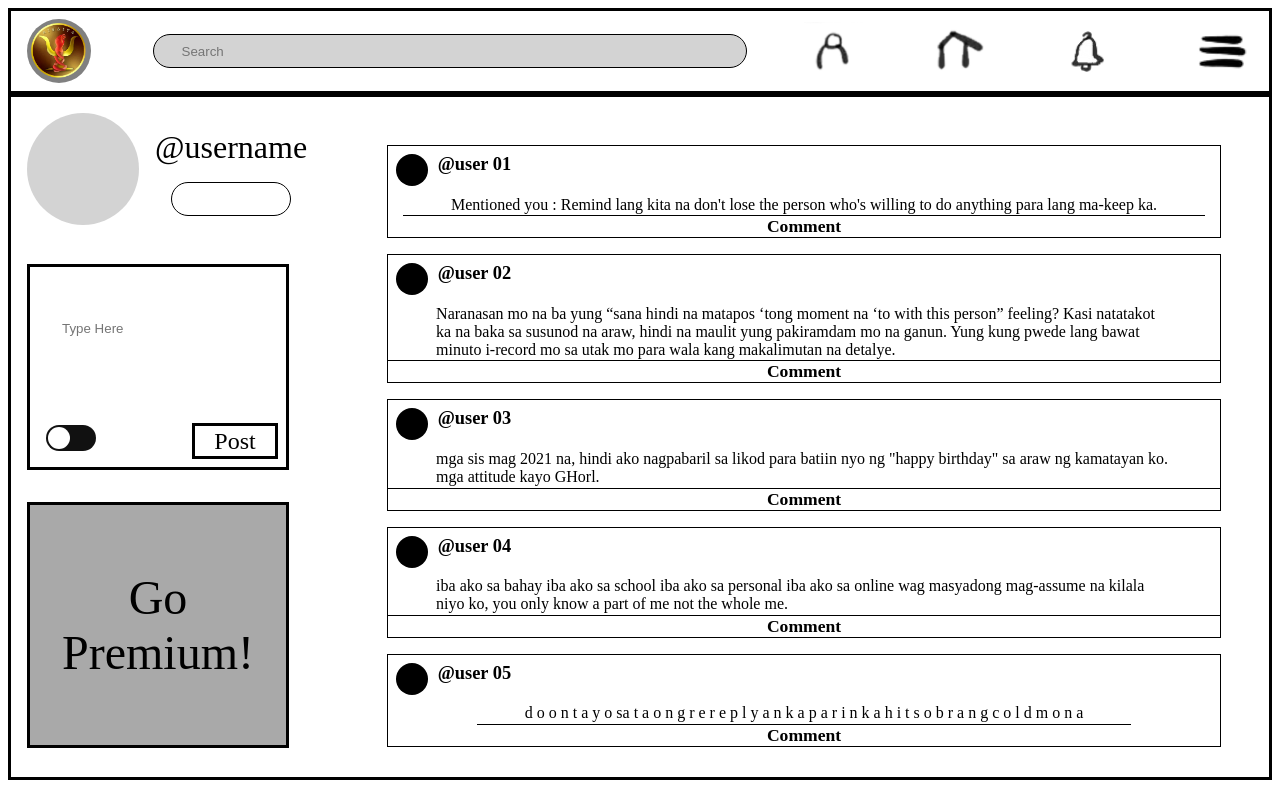
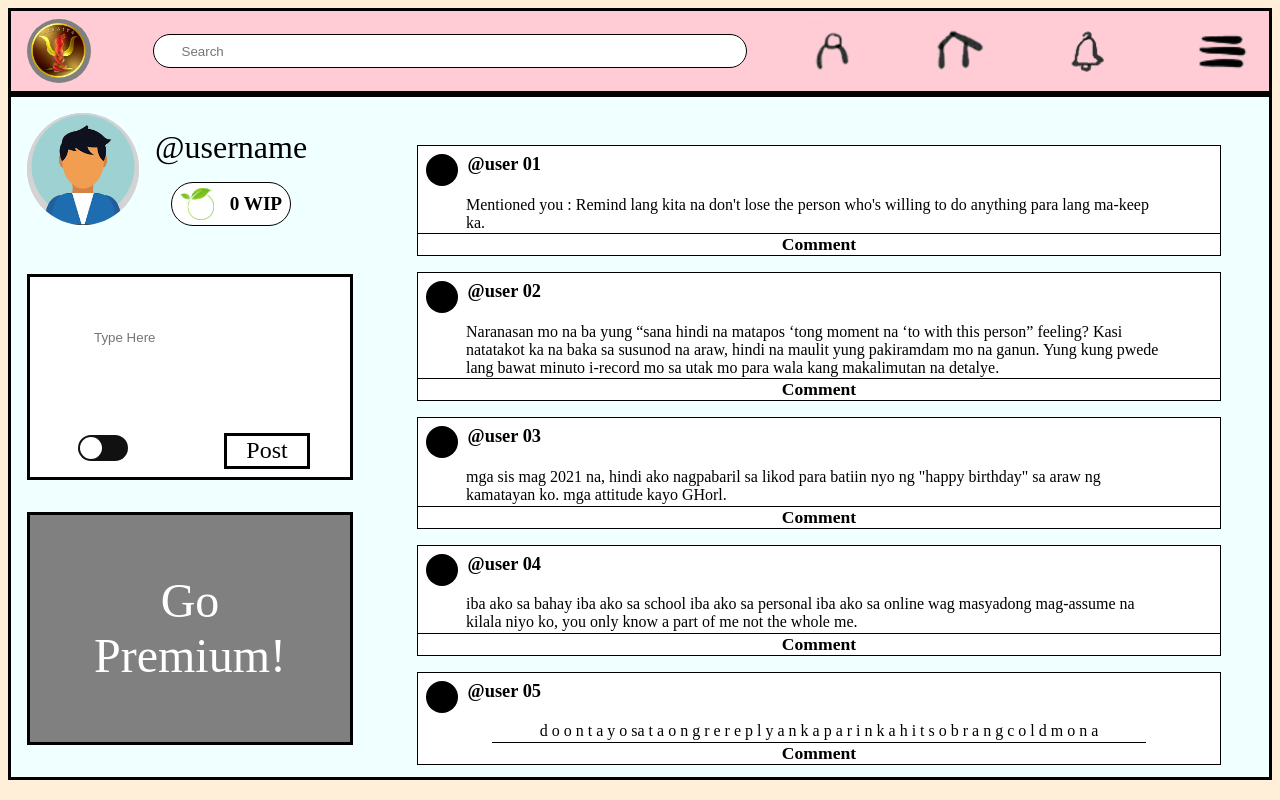
Before and after one commit to Thope13/Kinaiya, a plain HTML site: page index.html in a window 1280 px wide. Drawn offline with Linux system fonts and the light colour scheme.

Commit message:
color na

```diff
--- a/css/interactive.css
+++ b/css/interactive.css
@@ -1,5 +1,9 @@
 .checkbox {
 	opacity: 0;
+}
+
+.content {
+  background-color: azure;
 }
 
 .label {
--- a/css/style.css
+++ b/css/style.css
@@ -1,6 +1,7 @@
 body {
 	display: flex;
 	flex-direction: column;
+		background: #ffefd9;
 }
 
 .content {
@@ -15,7 +16,9 @@ body {
 	display: flex;
 	align-items: center;
 	justify-content: space-between;
+	background-color: #ffccd6;
 }
+
 	.logo {
 		height: 4rem;
 		width: 4rem;
@@ -33,6 +36,7 @@ body {
 		background-color: lightgray;
 		border: solid thin;
 		border-radius: 3rem;
+		background: white;
 	}
 
 	.search-icon {
@@ -106,16 +110,23 @@ body {
 	}
 
 	.coins {
+		display: flex;
+		justify-content: space-around;
+		align-items: center;
 		height: 2rem;
 		border-radius: 3rem;
 		margin: 1rem;
+		padding: .3rem .5rem;
 		border: solid thin;
-		flex: 0 0 5rem;
+		flex: 0 0 7rem;
+		background: white;
+
 	}
 
 .side-line {
 	display: flex;
 	flex-direction: column;
+	padding-right: 3rem;
 }
 
 	.prof-head {
@@ -124,7 +135,7 @@ body {
 		margin: 1rem;
 	}
 
-	.prof-pic {
+	.prof-pic, #profpic {
 		height: 7rem;
 		width: 7rem;
 		border-radius: 50%;
@@ -137,10 +148,15 @@ body {
 		margin: 1rem;
 	}
 		.coin {
+			display: flex;
+			justify-content: space-between;
+			padding: .3rem .5rem;
+			align-items: center;
 			height: 2rem;
 			border-radius: 3rem;
 			margin: 1rem;
 			border: solid thin;
+			background: white;
 		}
 
 	.anonymous-write, .anonymous-write-1 {
@@ -152,6 +168,8 @@ body {
 		width: 20vw;
 		border: solid;
 		margin: 0 0 0 1rem ;
+		background: white;
+		padding: 0 2rem;
 	}
 		.anonymous-toggle {
 			width: 25%;
@@ -177,20 +195,23 @@ body {
 		}
 
 	.go-premium {
+		color: white;
 		font-size: 3rem;
 		display: flex;
 		align-items: center;
 		justify-content: center;
 		height: 30vh;
 		width: 20vw;
-		border: solid;
-		margin: 2rem 0 0 1rem;
-		background-color: darkgray;
+		border: solid black;
+		margin: 2rem 0 2rem 1rem;
+		background-color: gray;
+		padding: 0 2rem;
 	}
 
 .content-timeline {
-	margin: 2rem 2rem 0 2rem;
+	margin: 2rem 2rem 0 0;
 	width: 80%;
+	/* background: #ffefd9; */
 	overflow: scroll;
 }
 
@@ -209,6 +230,7 @@ body {
 		padding: .1rem;
 		max-height: 150rem;
 		flex: 1 0 2rem;
+		background: white;
 	}
 
 	.pruf {
@@ -249,6 +271,7 @@ body {
 		width: 20vw;
 		border: solid;
 		margin: 0 0 0 1rem ;
+		background: white;
 	}
 		/* .anonymous-toggle-1 {
 			width: 25%;
@@ -286,13 +309,24 @@ body {
 		display: none;
 	}
 
+	.content-timeline {
+		margin: 0;
+	}
+
+	.content {
+		justify-content: center;
+		background: azure;
+	}
+
 	.menu-bar-1 {
 		display: flex;
 		height: 3.5rem;
+		background-color: #ffccd6;
 	}
 
 	.menu-bar-2 {
 		display: flex;
+		background-color: #ffccd6;
 	}
 
 	.side-line {
@@ -310,6 +344,7 @@ body {
 
 	.anonymous-write-1 {
 		display: flex;
+		background: white;
 	}
 
 
--- a/index.html
+++ b/index.html
@@ -29,7 +29,9 @@
 	</div>
 
 	<div class="menu-bar-2">
-		<div class="coins"></div>
+		<div class="coins">
+			<img src="images/leaf_icon.png" style="height: 100%;" >
+			<span style="font-size:125%;"><span style="font-size: 80&; font-weight: 800;">0 WIP</div>
 		<div class="user-name" style="font-size: 150%; margin: 0 auto 0 0;"> @username </div>
 		<div class="menu-icon-1">
 			<img src="images/menu-icon.png" style="width: 100%;"></div>
@@ -50,10 +52,13 @@
 		<div class="side-line" >
 			<div class="prof-head">
 				<div class="prof-pic">
+					<img id="profpic" src="images/profile.png" style="width; 100%;">
 				</div>
 				<div class="user-coin">
 					<div class="user-name" > @username </div>
-					<div class="coin"></div>
+					<div class="coin">
+					<img src="images/leaf_icon.png" style="height: 100%;" >
+					<span style="font-size:60%;"><span style="font-size: 50&; font-weight: 800;">0 WIP</div>
 				</div>
 			</div>
 			<div class="anonymous-bar">
```
Also changed, not shown: images/leaf_icon.png (added), images/profile.png (added).
